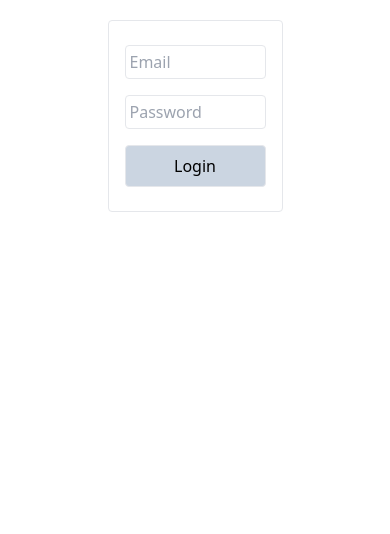
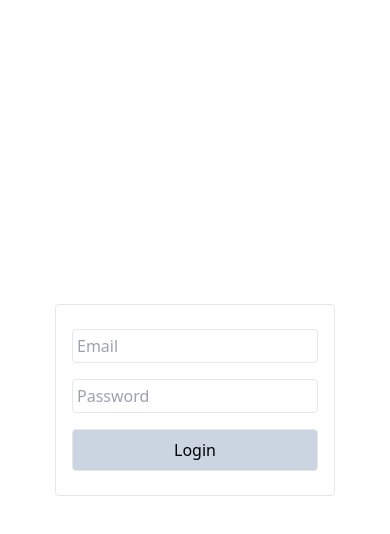
Before and after one commit to learnerdilip/server-frontend-auth-sample, a React (Create React App) app in the folder website/: page /login in a window 390 px wide. Shown: the top 534 px of the page. Built offline with nearby package versions, Linux system fonts and the light colour scheme.

Commit message:
added responsiveness

```diff
--- a/website/src/App.css
+++ b/website/src/App.css
@@ -6,8 +6,9 @@ body {
   padding: 20px;
 }
 
-/* #root {
+#root {
   display: flex;
   flex-direction: column;
-  min-height: 100vh;
-} */
+  min-height: 90vh;
+  justify-content: center;
+}
--- a/website/src/pages/Login.tsx
+++ b/website/src/pages/Login.tsx
@@ -16,7 +16,7 @@ export default function Login() {
   };
 
   return (
-    <div className="m-auto w-[50%] h-full">
+    <div className="m-auto w-[80%] lg:w-[40%] h-full">
       <form
         className="flex flex-col border rounded p-4 "
         onSubmit={handleSubmit(onSubmit)}
--- a/website/src/pages/Register.tsx
+++ b/website/src/pages/Register.tsx
@@ -19,7 +19,7 @@ export default function Register() {
   };
 
   return (
-    <div className="m-auto w-[50%] h-full">
+    <div className="m-auto w-[80%] lg:w-[40%] h-full">
       <form
         className="flex flex-col border rounded p-4 "
         onSubmit={handleSubmit(onSubmit)}
```
